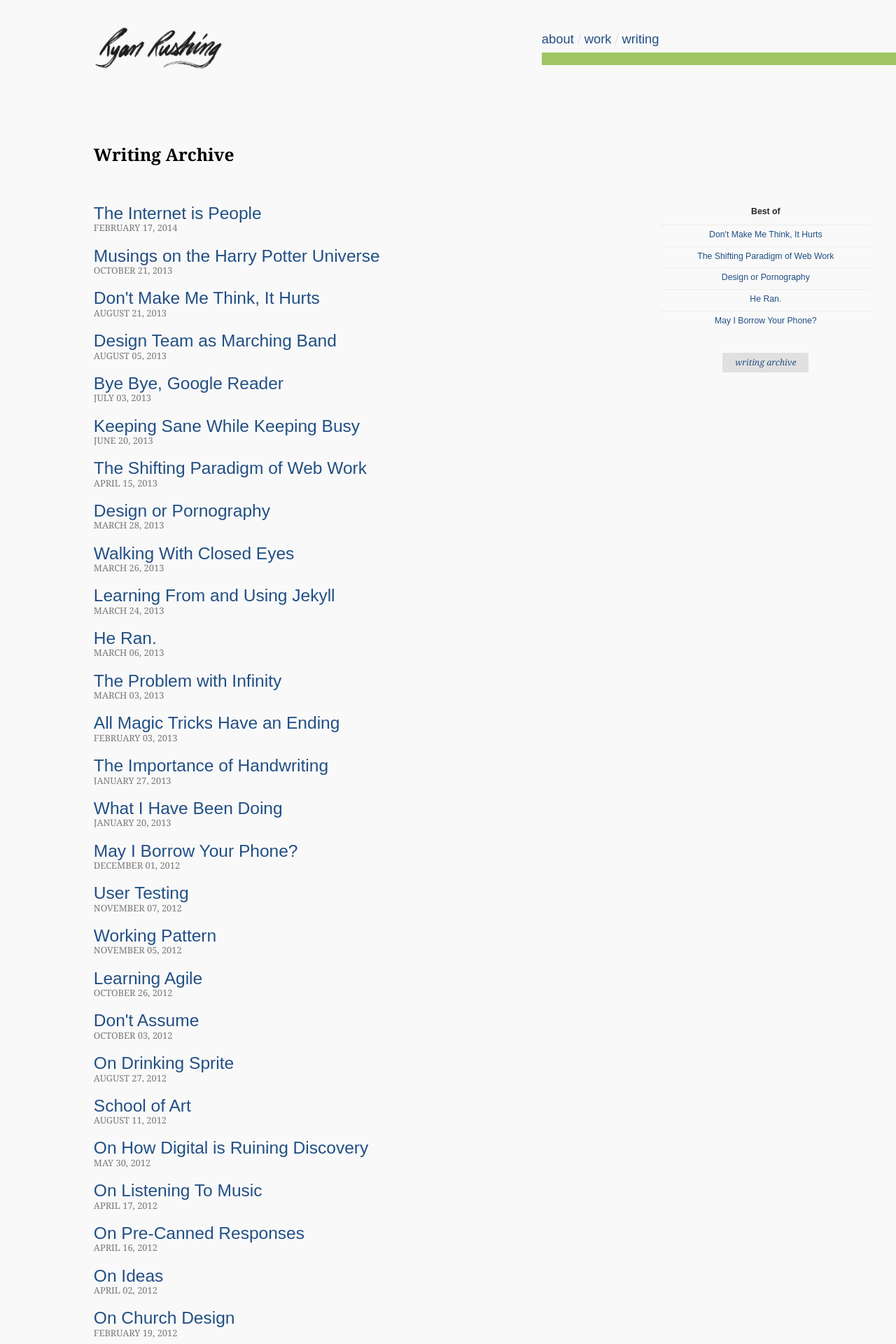
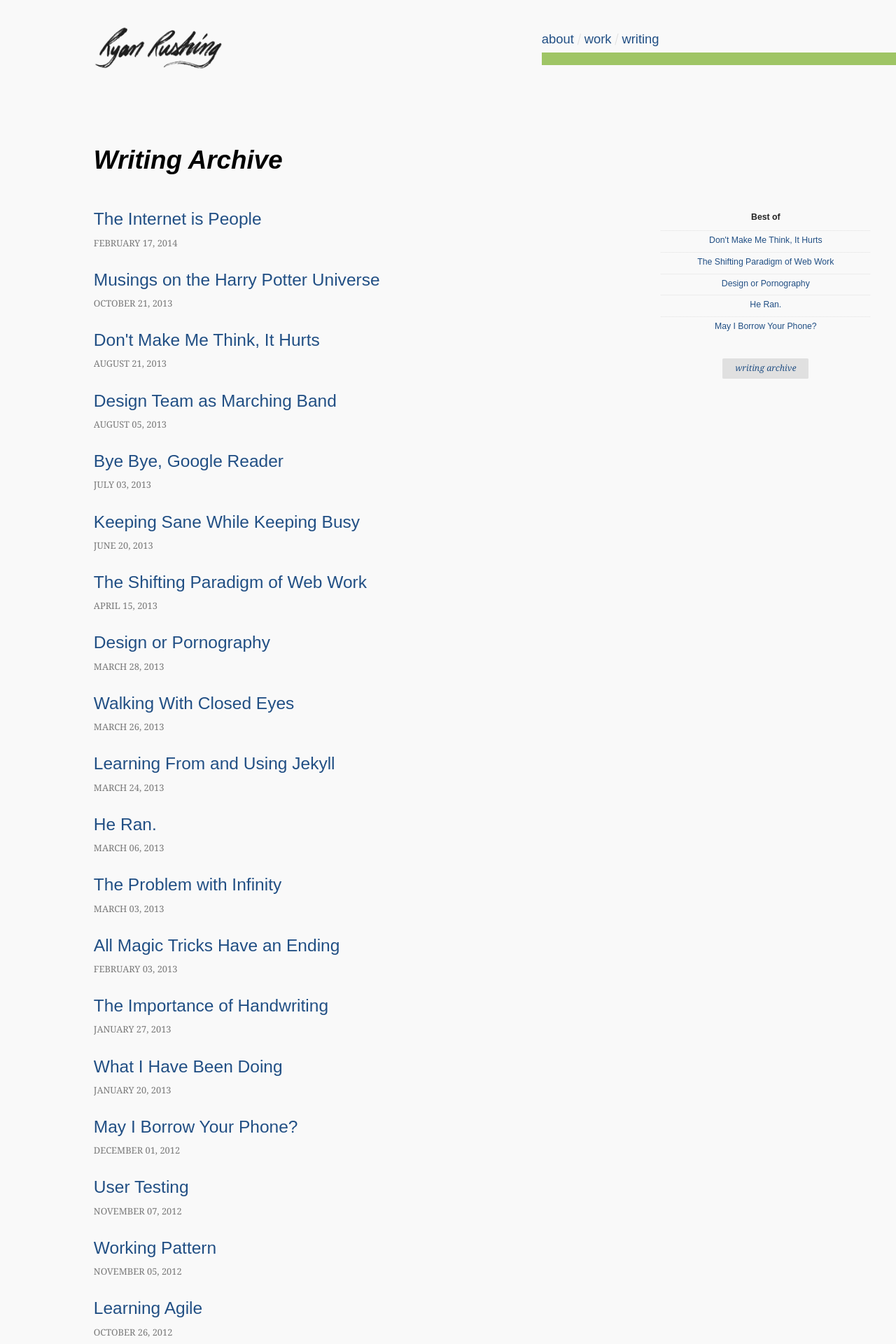
Before and after one commit to WriteEditor/ryan-rushing, a Jekyll site: the page built from writing.html, in a window 1280 px wide. Shown: the top 1920 px of the page at 70% size. Built offline with Jekyll 4.4.1, drawn with Linux system fonts in a browser that asks for light colours; nearby versions of some CDN libraries.

Commit message:
typographic updates elsewhere on the site

```diff
--- a/assets/_scss/_base.scss
+++ b/assets/_scss/_base.scss
@@ -130,8 +130,10 @@ h1, h2, h3, h4, h5, h6 {
 }
 
 h1 {
-    font-family: $serif;
+    font-family: $display;
     font-weight: 700;
+    font-style: italic;
+    font-size: 2em;
 }
 
 h2, h3{
--- a/assets/_scss/_typography.scss
+++ b/assets/_scss/_typography.scss
@@ -60,6 +60,10 @@
         font-size: .35em;
         font-weight: 400;
         text-transform: uppercase;
+        width: 100%;
+        clear: both;
+        float: left;
+        margin: 1em 0;
     }
 }
 
```
Also changed, not shown: assets/css/piechart.css.
